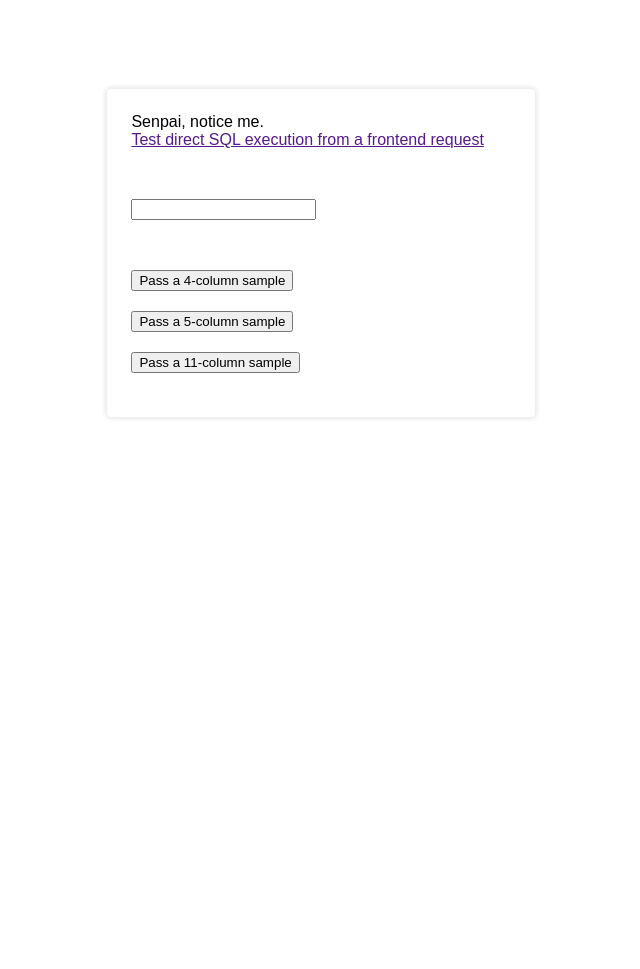
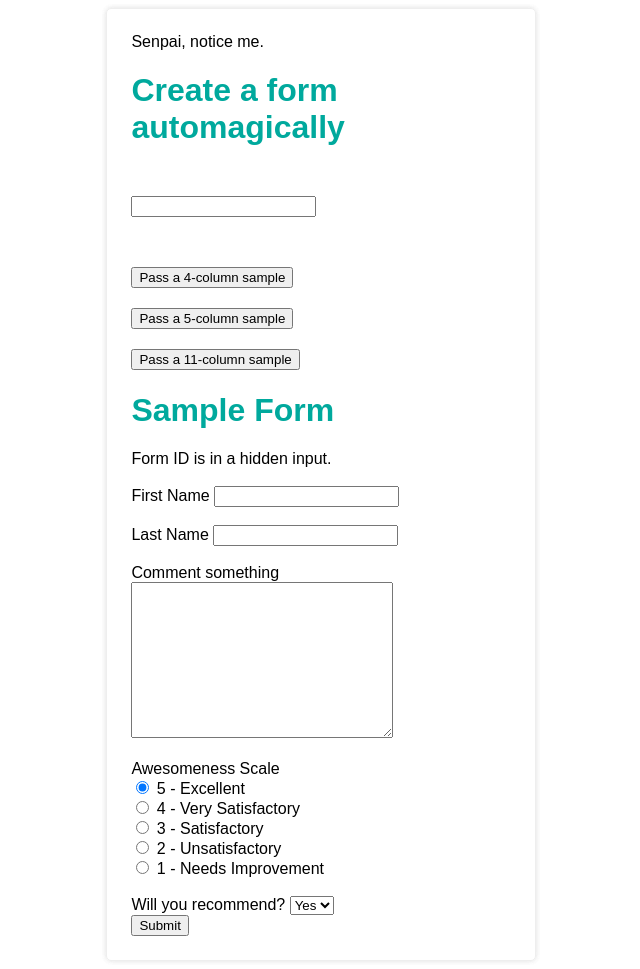
Before and after one commit to Mespeon/Sibyl-S2-Backend, a Django app: page /sibyl/test in a window 1280 px wide. Shown: the whole page, without its empty margins (319-959 px from the left). Before the commit the page ends 419 px from the top, so only its background shows below. Run offline with Django 3.2, Linux system fonts and the light colour scheme; parts of the project's set-up code (start-up, migrations or seed data) failed here and were passed over.

Commit message:
Added dynamic table insertion

```diff
--- a/psychopass/templates/psychopass/options.html
+++ b/psychopass/templates/psychopass/options.html
@@ -14,7 +14,6 @@
     #wrapper {
       width: 30%;
       margin: auto;
-      margin-top: calc(0.5rem + 10vmin);
       border: 1px solid #eee;
       border-radius: 5px;
       padding: calc(0.5rem + 2vmin);
@@ -32,8 +31,9 @@
   <div id="wrapper">
     <div id="content--options-page">
       <span id="test-sql-results">Senpai, notice me.</span><br/>
-      <a href="" id="test-sql-link">Test direct SQL execution from a frontend request</a>
+      <!-- <a href="" id="test-sql-link">Test direct SQL execution from a frontend request</a> -->
 
+      <h1>Create a form automagically</h1>
       <div style="margin-top: 50px;">
         <input id="table-name" name="table-name">
         <span id="table-name-display"></span>
@@ -44,6 +44,39 @@
         <button id="pass-5-sample-columns" style="margin-bottom: 20px; display: block;">Pass a 5-column sample</button>
         <button id="pass-11-sample-columns" style="margin-bottom: 20px; display: block;">Pass a 11-column sample</button>
       </div>
+
+      <h1>Sample Form</h1>
+      <form id="sampleForm" name="sampleForm" action="write" method="POST">
+        <div>
+          <label>Form ID is in a hidden input.</label>
+          <input type="hidden" id="tableId" name="tableId" value="donutmedia">
+        </div>
+        &nbsp;
+        <div>
+          <label>First Name</label>
+          <input type="text" id="text-firstName" name="text-firstName">
+          <br/><br/>
+          <label>Last Name</label>
+          <input type="text" id="text-lastName" name="text-lastName">
+          <br/><br/>
+          <label>Comment something</label><br/>
+          <textarea id="textarea-comment" name="textarea-comment" form="sampleForm" maxlength="100" cols="30" rows="10"></textarea>
+          <br/><br/>
+          <label>Awesomeness Scale</label><br/>
+          <input type="radio" id="option-5" name="awesomeness-scale" value="excellent" checked> 5 - Excellent<br/>
+          <input type="radio" id="option-4" name="awesomeness-scale" value="vsatisfactory"> 4 - Very Satisfactory<br/>
+          <input type="radio" id="option-3" name="awesomeness-scale" value="satisfactory"> 3 - Satisfactory<br/>
+          <input type="radio" id="option-2" name="awesomeness-scale" value="unsatisfactory"> 2 - Unsatisfactory<br/>
+          <input type="radio" id="option-1" name="awesomeness-scale" value="improvement"> 1 - Needs Improvement<br/>
+          <br/>
+          <label>Will you recommend?</label>
+          <select id="select-isAwesome" name="select-isAwesome">
+            <option value="yes">Yes</option>
+            <option value="no">No</option>
+          </select>
+        </div>
+        <input type="submit" id="submit" name="submit" value="Submit">
+      </form>
       <!-- <div class="content--option-container">
         <h1 class="content--option-header">Test Sentiment Analysis<br/>(Lexicon Matching)</h1>
         <form action="analyze/mode=lexicon" target="_blank" method="POST" id="form-analyze-single" name="form-analyze-single">
@@ -73,18 +106,37 @@
 
   <script>
     var $input = document.querySelector('#table-name');
-    // var $four = document.querySelector('#pass-4-sample-columns');
-    // var $five = document.querySelector('#pass-5-sample-columns');
-    // var $six = document.querySelector('#pass-6-sample-columns');
-    // var $seven = document.querySelector('#pass-7-sample-columns');
-    // var $eight = document.querySelector('#pass-8-sample-columns');
-    // var $nine = document.querySelector('#pass-9-sample-columns');
-    // var $twentyfour = document.querySelector('#pass-24-sample-columns');
 
     $(function() {
       $(document).ajaxStart(function() {
           $('#test-sql-results').html('Process running. Please wait.');
       });
+
+      $(document).ajaxStop(function() {
+        $('#test-sql-results').html('Process completed.');
+      });
+
+      $('#sampleForm').submit(function() {
+        form = $(this);
+
+        $.ajax({
+            type: 'POST',
+            url: 'write',
+            data: form.serialize(),
+            error: function()
+            {
+               alert("Request Failed");
+            },
+            success: function(response)
+            {
+               //alert('Request Sent');
+               console.log(response)
+            } // this was missing
+        });
+        return false;
+      });
+
+      //$('#sampleForm').ajaxForm({url: 'write', type: 'post'});
 
       // Submit sample column arguments to a creator endpoint
       // Submit the table name specified in a text box as well.
@@ -157,18 +209,18 @@
         return false;
       });
 
-      $('#test-sql-link').click(function() {
-        $.ajax({
-          type: 'GET',
-          url: 'test-sql',
-          error: function(response) { $('#test-sql-results').html(response.status); },
-          success: function(response) {
-            console.log(response.status);
-            $('#test-sql-results').html(response.status);
-          }
-        });
-        return false;
-      })
+      // $('#test-sql-link').click(function() {
+      //   $.ajax({
+      //     type: 'GET',
+      //     url: 'test-sql',
+      //     error: function(response) { $('#test-sql-results').html(response.status); },
+      //     success: function(response) {
+      //       console.log(response.status);
+      //       $('#test-sql-results').html(response.status);
+      //     }
+      //   });
+      //   return false;
+      // })
     });
   </script>
 
--- a/psychopass/urls.py
+++ b/psychopass/urls.py
@@ -4,8 +4,8 @@ from . import views
 urlpatterns = [
     path(r'', views.index, name='index'),
     path(r'test', views.testView, name='testView'),
-    path(r'test-sql', views.testDirectSql, name='testDirectSql'),
     path(r'analyze/mode=lexicon', views.analyzeLexiconMatching, name='analyzeLexiconMatching'),
     path(r'analyze/mode=classifier', views.analyzeClassifier, name='analyzeClassifier'),
-    path(r'create', views.createTable, name='createTable')
+    path(r'create', views.createTable, name='createTable'),
+    path(r'write', views.writeToTable, name='writeToTable')
 ]
--- a/psychopass/views.py
+++ b/psychopass/views.py
@@ -24,11 +24,7 @@ def index(request):
 def testView(request):
     return render(request, 'psychopass/options.html', {})
 
-@csrf_exempt
-def testDirectSql(request):
-    response = JsonResponse({'status': 'Server ready'})
-    return response
-
+# Lexicon Match sentiment analysis algorithm
 @csrf_exempt
 def analyzeLexiconMatching(request):
     if request.method == 'GET':
@@ -40,6 +36,7 @@ def analyzeLexiconMatching(request):
         response = JsonResponse({'result' : analysis[3]})
         return response
 
+# Naive Bayes classifier sentiment analysis algorithm
 @csrf_exempt
 def analyzeClassifier(request):
     if request.method == 'GET':
@@ -157,3 +154,96 @@ def createTable(request):
     # RETURN A JSON RESPONSE
     response = JsonResponse({'status': str(status), 'table-name': tableName, 'fields':fields}, safe=False)
     return response
+
+# Dynamic table writer
+@csrf_exempt
+def writeToTable(request):
+    form = request.POST.copy()
+
+    # Form data debug
+    print('Items')
+    for i in form.items():
+        print(i)
+
+    print('\nValues only')
+    for v in form.values():
+        print(v)
+
+    # The actual WRITE process
+    with connection.cursor() as cursor:
+        # Table lock
+        table_lock = "SELECT * FROM '%s'" % request.POST.get('tableId')
+        try:
+            locked_table = cursor.execute(table_lock)
+            # Check if the table exists, if TRUE, try accessing the columns first,
+            # then appending their names to an INITIAL INSERT INTO SQL.
+            if locked_table:
+                status = 'Table found!'
+                print('\n\n',status)
+                try:
+                    column_check = "PRAGMA table_info('%s')" % request.POST.get('tableId')
+                    column_lock = cursor.execute(column_check)
+                    # This will only be executed if the table exists AND there are columns in it.
+                    if column_lock:
+                        initial_insert_sql = "INSERT INTO `%s` (" % request.POST.get('tableId')
+                        names = [description[1] for description in column_lock]
+                        print('Number of columns in table: ', len(names))
+
+                        # Loop through the column names (excluding the rowId column)
+                        # and join it with the initial INSERT INTO query.
+                        for col in range(1, len(names), 1):
+                            colName = "`%s`" % names[col]
+                            if col < len(names)-1:
+                                initial_insert_sql = ''.join([initial_insert_sql, colName, ','])
+                            elif col == len(names)-1:
+                                initial_insert_sql = ''.join([initial_insert_sql, colName, ')'])
+
+                        print('\n\nProgramatically generated INSERT INTO query:')
+                        print(initial_insert_sql)
+
+                        # Loop through the form values (excluding the hidden form ID)
+                        # and join it with the initial VALUES query
+                        initial_values_sql = "VALUES ("
+                        field_values = []   # array for field values
+
+                        # Get the field values then append it to the array above.
+                        for v in form.values():
+                            field_values.append(v)
+
+                        # Loop through the values (excluding the hidden form ID)
+                        for val in range(1, len(field_values), 1):
+                            value = "'%s'" % field_values[val]    # Format each value to be quote enclosed first.
+
+                            # Then join it to the VALUES query
+                            if val < len(field_values) - 1:
+                                initial_values_sql = ''.join([initial_values_sql, value, ','])
+                            elif val == len(field_values) - 1:
+                                initial_values_sql = ''.join([initial_values_sql, value, ')'])
+
+                        print('\n\nProgramatically generated VALUES query:')
+                        print(initial_values_sql)
+
+                        # Construct the final SQL query
+                        sql_final = ' '.join([initial_insert_sql, initial_values_sql])
+                        print('\n\nProgramatically generated INSERT INTO VALUES query:')
+                        print(sql_final)
+
+                        # Try and execute the FINAL query. THIS WILL INSERT THE VALUES INTO
+                        # THE TABLE IDENTIFIED BY THE HIDDEN INPUT VALUE.
+                        try:
+                            print('Executing final query...')
+                            cursor.execute(sql_final)
+                            print('\n\nValues successfully saved.')
+                        except Exception as ex:
+                            print(ex)
+
+                except Exception as ex:
+                    print(ex)
+
+        except Exception as ex:
+            print(ex)
+
+    #print(status)
+    # Return a JSON response
+    response = JsonResponse({'response': 'You have reached the writer.'})
+    return response
```
